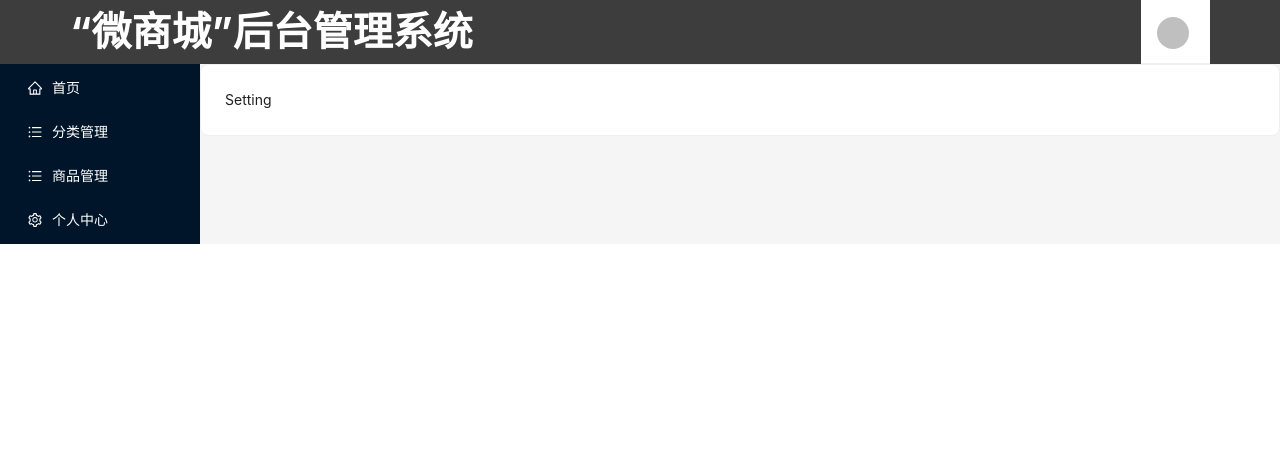
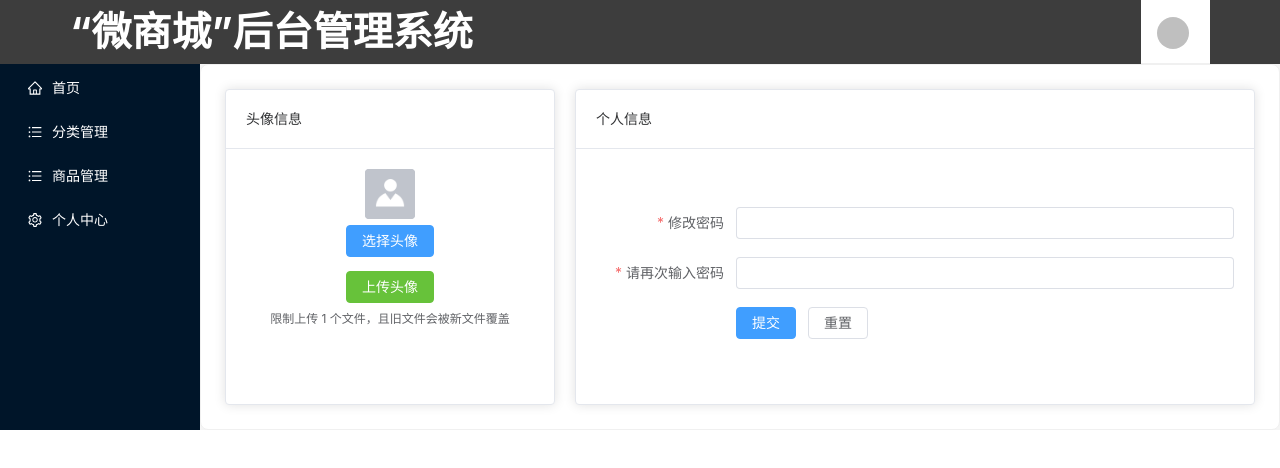
Before and after one commit to MT-Y-TM/VuePracticalHomework, a Vue app in the folder ReiMi/Reimi/: page /index/setting in a window 1280 px wide. Shown: the top 468 px of the page. Built offline with nearby package versions, Linux system fonts and the light colour scheme; no server answers.

Commit message:
写（复）入（制）setting页面的内容

```diff
--- a/ReiMi/Reimi/src/api/index.js
+++ b/ReiMi/Reimi/src/api/index.js
@@ -1,4 +1,5 @@
 import request from '../utils/request'
+import config from '../config'
 
 // 登录接口
 export function login(data) {
@@ -10,6 +11,7 @@ export function getAdmin(){
   return request.get('/admin/admin')
 }
 
+// 修改密码接口
 export function changeAdminPassword(data) {
   return request.post('/admin/admin/changePassword', data)
   }
--- a/ReiMi/Reimi/src/pages/subpages/Setting.vue
+++ b/ReiMi/Reimi/src/pages/subpages/Setting.vue
@@ -1,3 +1,138 @@
 <template>
-    Setting
+  <el-row :gutter="20">
+    <el-col :span="8">
+      <el-card class="box-card">
+        <template #header>
+          <div class="card-header">头像信息</div>
+        </template>
+        <div class="text item">
+          <div class="avatar">
+            <el-avatar class="avatar" shape="square" :size="50" :src="avatarURL" />
+          </div>
+          <el-upload
+            ref="uploadRef"
+            class="upload-demo"
+            :limit="1"
+            :action="uploadURL"
+            :headers="headers"
+            :data="uploadData"
+            :auto-upload="false"
+            :on-success="uploadSuccess"
+          >
+            <template #trigger>
+              <p><el-button type="primary">选择头像</el-button></p>
+            </template>
+            <div>
+              <el-button type="success" @click="submitUpload">上传头像</el-button>
+            </div>
+            <template #tip>
+              <div class="el-upload__tip">
+                <p>限制上传 1 个文件，且旧文件会被新文件覆盖</p>
+              </div>
+            </template>
+          </el-upload>
+        </div>
+      </el-card>
+    </el-col>
+    <el-col :span="16">
+      <el-card class="box-card">
+        <template #header>
+          <div class="card-header">个人信息</div>
+        </template>
+        <div class="change-password-box">
+          <el-form ref="ruleFormRef" status-icon :model="form" :rules="rules" label-width="140px">
+            <el-form-item prop="password" label="修改密码">
+              <el-input type="password" v-model="form.password" />
+            </el-form-item>
+            <el-form-item prop="password2" label="请再次输入密码">
+              <el-input type="password" v-model="form.password2" />
+            </el-form-item>
+            <el-form-item>
+              <el-button type="primary" @click="submitForm(ruleFormRef)">提交</el-button>
+              <el-button @click="resetForm">重置</el-button>
+            </el-form-item>
+          </el-form>
+        </div>
+      </el-card>
+    </el-col>
+  </el-row>
 </template>
+
+<script setup>
+import { ref, reactive } from 'vue';
+import defaultAvatarURL from '/images/avatar-default.png';
+import { uploadPictureURL } from '../../api';
+import useToken from '../../stores/token';
+import useAdmin from '../../stores/admin';
+
+const { admin } = useAdmin();
+const { token } = useToken();
+
+const headers = { jwt: token };
+const uploadURL = uploadPictureURL();
+const uploadData = { type: 'admin_avatar' };
+
+const form = reactive({
+  password: '',
+  password2: ''
+});
+
+const avatarURL = ref(admin.avatar || defaultAvatarURL);
+const ruleFormRef = ref();
+const uploadRef = ref();
+
+// 修改密码
+const submitForm = formEl => {
+  // 提交表单逻辑
+};
+
+const resetForm = () => {
+  ruleFormRef.value.resetFields();
+};
+
+const submitUpload = () => {
+  uploadRef.value.submit();
+};
+
+// 上传成功
+const uploadSuccess = async response => {
+  // 上传成功逻辑
+};
+
+const validatePass = (rule, value, callback) => {
+  if (value !== form.password) {
+    callback(new Error('两次输入密码不一致！'));
+  } else {
+    callback();
+  }
+};
+
+const rules = reactive({
+  password: [
+    { required: true, message: '请输入密码', trigger: 'blur' },
+    { min: 6, max: 24, message: '密码长度为 6~24 个字符', trigger: 'blur' }
+  ],
+  password2: [
+    { required: true, message: '请输入密码', trigger: 'blur' },
+    { validator: validatePass, trigger: 'blur' }
+  ]
+});
+</script>
+
+<style lang="scss" scoped>
+.avatar {
+  text-align: center;
+}
+
+.upload-demo {
+  text-align: center;
+}
+
+.box-card {
+  height: 316px;
+}
+
+.change-password-box {
+  padding-top: 38px;
+}
+</style>
```
Also changed, not shown: 1 other file (tests, documents, lock files or other folders).
